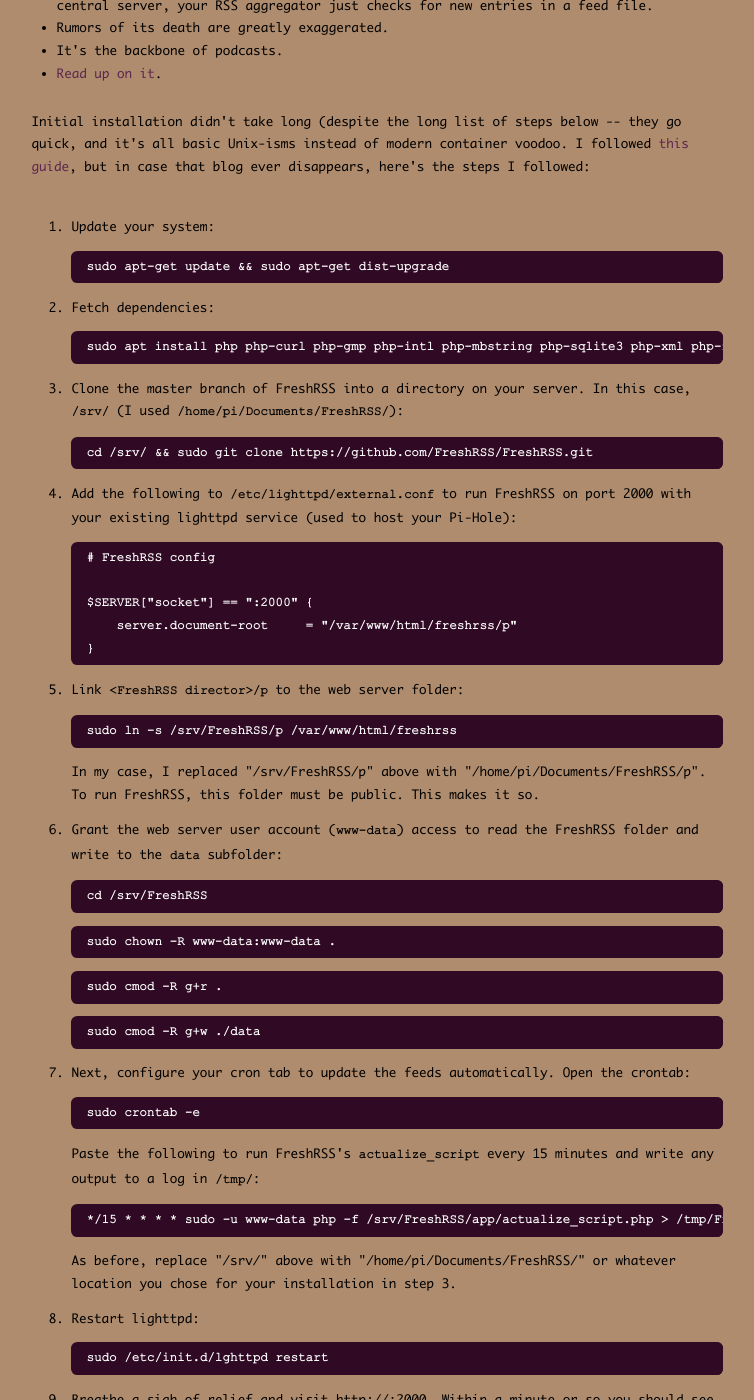
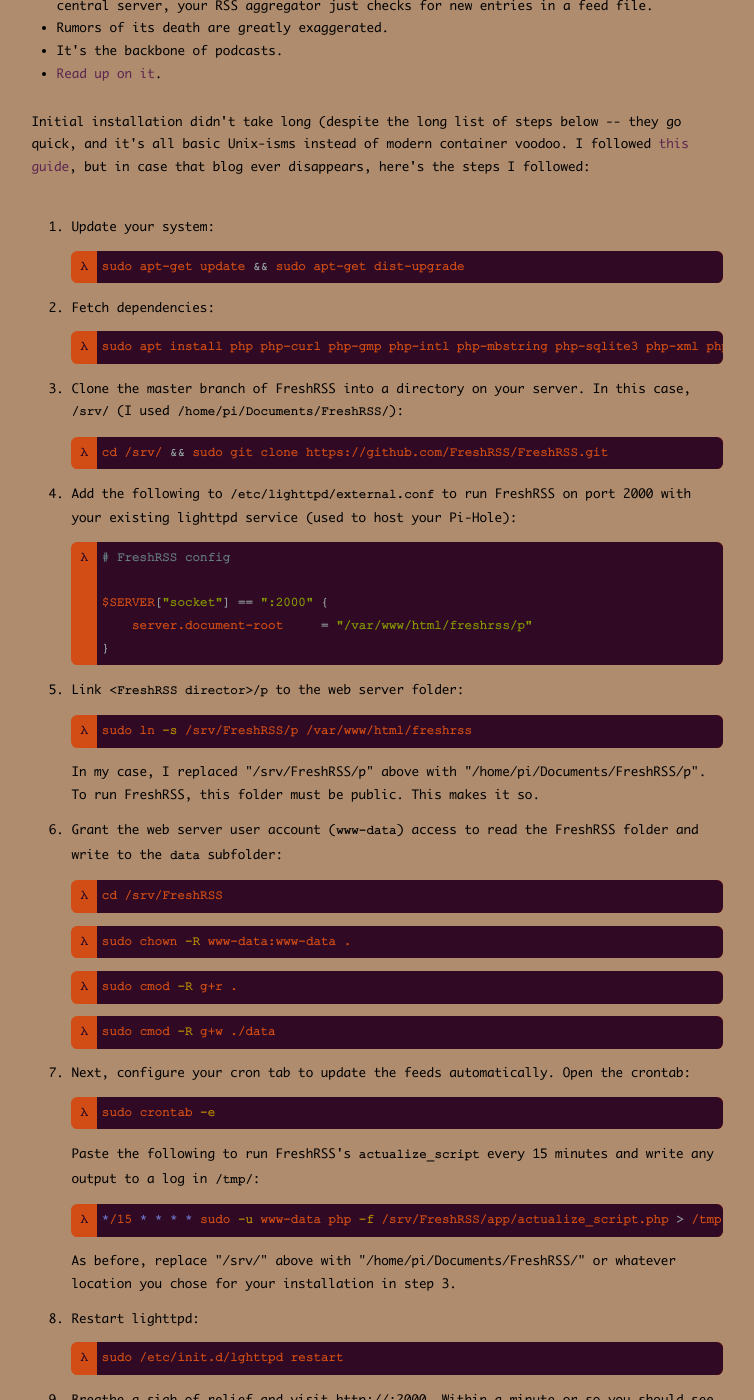
Before and after one commit to nathan-contino/nathan-contino.github.io, a Jekyll site: the page built from _posts/techblog/2022-09-12-natopia.markdown, in a window 1280 px wide and 1400 px high, scrolled down 6172 px. Shown: the whole window, without its empty margins (263-1017 px from the left). Built offline with Jekyll 4.4.1, drawn with Linux system fonts in a browser that asks for light colours; some of the changed text lies outside the part shown.

Commit message:
Console (well, zsh) snippet uncopyable prompt, lambda themed, and readme improvements'

````diff
--- a/_posts/techblog/2017-02-24-whyLambdaLovers.markdown
+++ b/_posts/techblog/2017-02-24-whyLambdaLovers.markdown
@@ -10,13 +10,13 @@
 
 Now that you're familiar with the tip of the lambda iceberg, you're probably wondering: just what the hell is lambda calculus anyway? The wikipedia page is not particularly good at teaching the basics, so you probably expect me to demonstrate something. As it turns out, you're in luck. Behold: a lambda calculus example:
 
-~~~ bash
+~~~
 λparameter.(function parameter parameter) input
 ~~~
 
 Which is equivalent to this function in C:
 
-~~~ c
+~~~
 int lambda(int parameter){
 	function(parameter, parameter);
 }
@@ -28,7 +28,7 @@
 
 That's pretty basic, but it shows you the way that lambda functions work: the lambda function pulls in an input item and replaces "parameter" in its body with the value of input. Now I can show you something a lot cooler:
 
-~~~ bash
+~~~
 λg.(λx.g (x x)) (λx.g (x x))
 ~~~
 
--- a/_posts/techblog/2022-01-28-make-a-bootable-usb-macos.markdown
+++ b/_posts/techblog/2022-01-28-make-a-bootable-usb-macos.markdown
@@ -17,17 +17,17 @@
    click "erase", then rename your drive & choose FAT.
 2. Download the ISO image to load onto the drive.
 3. Convert the ISO to an DMG image:
-   ```
+   ```zsh
    hdiutil convert /path/to/example.iso -format UDRW -o /path/to/example
    ```
    Note that the output file implicitly gets a `.dmg` extension added to the end. You'll need to include the `.dmg` when you write the image to the drive.
 4. Find the USB drive id with diskutil:
-   ```
+   ```zsh
    diskutil list
    ```
    This will output a big list of disks (`/dev/disk1`, `/dev/disk2`, `/dev/disk3`, for instance). Look for the USB you just reformatted by name in the "NAME" column. Then grab the identifier from the "IDENTIFIER" column in row 0. Or just use the last string in the disk label at the start of the disk listing, a la "disk3". If you forgot to assign a meaningful name, you might be able to find it by capacity.
 5. Write your DMG to the USB drive using the ID from the previous step:
-   ```
+   ```zsh
    sudo dd if=/path/to/example.dmg of=/dev/<USB DRIVE ID> bs=1m
    ```
    **Note:** you'll need to include the `.dmg` extension at the end of your image file. If you're a little thick like me, you might forget it because you didn't include it in step 3. You *do* have to include it this time.
--- a/_posts/techblog/2022-09-12-natopia.markdown
+++ b/_posts/techblog/2022-09-12-natopia.markdown
@@ -319,26 +319,26 @@
 
 1. Update your system:
 
-   ```
+   ```zsh
    sudo apt-get update && sudo apt-get dist-upgrade
    ```
 2. Fetch dependencies:
 
-   ```
+   ```zsh
    sudo apt install php php-curl php-gmp php-intl php-mbstring php-sqlite3 php-xml php-zip
    ```
 
 3. Clone the master branch of FreshRSS into a directory on your server. In
    this case, `/srv/` (I used `/home/pi/Documents/FreshRSS/`):
 
-   ```
+   ```zsh
    cd /srv/ && sudo git clone https://github.com/FreshRSS/FreshRSS.git
    ```
 
 4. Add the following to `/etc/lighttpd/external.conf` to run FreshRSS on port
    2000 with your existing lighttpd service (used to host your Pi-Hole):
 
-   ```
+   ```zsh
    # FreshRSS config
 
    $SERVER["socket"] == ":2000" {
@@ -348,7 +348,7 @@
 
 5. Link `<FreshRSS director>/p` to the web server folder:
 
-   ```
+   ```zsh
    sudo ln -s /srv/FreshRSS/p /var/www/html/freshrss
    ```
    In my case, I replaced "/srv/FreshRSS/p" above with "/home/pi/Documents/FreshRSS/p".
@@ -357,33 +357,33 @@
 6. Grant the web server user account (`www-data`) access to read the FreshRSS
    folder and write to the `data` subfolder:
 
-   ```
+   ```zsh
    cd /srv/FreshRSS
    ```
-   ```
+   ```zsh
    sudo chown -R www-data:www-data .
    ```
-   ```
+   ```zsh
    sudo cmod -R g+r .
    ```
-   ```
+   ```zsh
    sudo cmod -R g+w ./data
    ```
 
 7. Next, configure your cron tab to update the feeds automatically.
    Open the crontab:
-   ```
+   ```zsh
    sudo crontab -e
    ```
    Paste the following to run FreshRSS's `actualize_script` every 15 minutes
    and write any output to a log in `/tmp/`:
-   ```
+   ```zsh
    */15 * * * * sudo -u www-data php -f /srv/FreshRSS/app/actualize_script.php > /tmp/FreshRSS.log 2>&1
    ```
    As before, replace "/srv/" above with "/home/pi/Documents/FreshRSS/" or
    whatever location you chose for your installation in step 3.
 8. Restart lighttpd:
-   ```
+   ```zsh
    sudo /etc/init.d/lghttpd restart
    ```
 9. Breathe a sigh of relief and visit http://<home server address>:2000. Within
@@ -423,7 +423,7 @@
 
 1. Install Samba on the raspberry pi:
 
-   ```
+   ```zsh
    sudo apt update && sudo apt upgrade
    sudo apt install samba samba-common-bin
    ```
@@ -431,7 +431,7 @@
    file sharing (I stuck with pi; that's probably not the most secure
    way to go):
 
-   ```
+   ```zsh
    sudo smbpasswd -a pi
    ```
 
@@ -442,7 +442,7 @@
    `/etc/avahi/services/smb.service` file (use `sudo`) and entering
    the following contents:
 
-   ```
+   ```xml
     <?xml version="1.0" standalone='no'?>
     <!DOCTYPE service-group SYSTEM "avahi-service.dtd">
     <service-group>
@@ -464,13 +464,13 @@
 
 5. Restart the Samba service to make these changes effective:
 
-   ```
+   ```zsh
    sudo service smbd restart
    ```
 
    And restart the Avahi service to make the icon changes effective:
 
-   ```
+   ```zsh
    sudo service avahi-daemon restart
    ```
 
--- a/_stylesheets/fruity.css
+++ b/_stylesheets/fruity.css
@@ -1,78 +1,85 @@
-.highlight .hll { background-color: #333333 }
-.highlight  { background: #300A24; color: #ffffff; padding-left:5px; border-radius: 0.5em;}
-.highlight .c { color: #008800; font-style: italic; background-color: #0f140f } /* Comment */
-.highlight .err { color: #ffffff } /* Error */
-.highlight .esc { color: #ffffff } /* Escape */
-.highlight .g { color: #ffffff } /* Generic */
-.highlight .k { color: #fb660a; font-weight: bold } /* Keyword */
-.highlight .l { color: #ffffff } /* Literal */
-.highlight .n { color: #ffffff } /* Name */
-.highlight .o { color: #ffffff } /* Operator */
-.highlight .x { color: #ffffff } /* Other */
-.highlight .p { color: #ffffff } /* Punctuation */
-.highlight .ch { color: #008800; font-style: italic; background-color: #0f140f } /* Comment.Hashbang */
-.highlight .cm { color: #008800; font-style: italic; background-color: #0f140f } /* Comment.Multiline */
-.highlight .cp { color: #ff0007; font-weight: bold; font-style: italic; background-color: #0f140f } /* Comment.Preproc */
-.highlight .cpf { color: #008800; font-style: italic; background-color: #0f140f } /* Comment.PreprocFile */
-.highlight .c1 { color: #008800; font-style: italic; background-color: #0f140f } /* Comment.Single */
-.highlight .cs { color: #008800; font-style: italic; background-color: #0f140f } /* Comment.Special */
-.highlight .gd { color: #ffffff } /* Generic.Deleted */
-.highlight .ge { color: #ffffff } /* Generic.Emph */
-.highlight .gr { color: #ffffff } /* Generic.Error */
-.highlight .gh { color: #ffffff; font-weight: bold } /* Generic.Heading */
-.highlight .gi { color: #ffffff } /* Generic.Inserted */
-.highlight .go { color: #444444; background-color: #222222 } /* Generic.Output */
-.highlight .gp { color: #ffffff } /* Generic.Prompt */
-.highlight .gs { color: #ffffff } /* Generic.Strong */
-.highlight .gu { color: #ffffff; font-weight: bold } /* Generic.Subheading */
-.highlight .gt { color: #ffffff } /* Generic.Traceback */
-.highlight .kc { color: #fb660a; font-weight: bold } /* Keyword.Constant */
-.highlight .kd { color: #fb660a; font-weight: bold } /* Keyword.Declaration */
-.highlight .kn { color: #fb660a; font-weight: bold } /* Keyword.Namespace */
-.highlight .kp { color: #fb660a } /* Keyword.Pseudo */
-.highlight .kr { color: #fb660a; font-weight: bold } /* Keyword.Reserved */
-.highlight .kt { color: #cdcaa9; font-weight: bold } /* Keyword.Type */
-.highlight .ld { color: #ffffff } /* Literal.Date */
-.highlight .m { color: #0086f7; font-weight: bold } /* Literal.Number */
-.highlight .s { color: #0086d2 } /* Literal.String */
-.highlight .na { color: #ff0086; font-weight: bold } /* Name.Attribute */
-.highlight .nb { color: #ffffff } /* Name.Builtin */
-.highlight .nc { color: #ffffff } /* Name.Class */
-.highlight .no { color: #0086d2 } /* Name.Constant */
-.highlight .nd { color: #ffffff } /* Name.Decorator */
-.highlight .ni { color: #ffffff } /* Name.Entity */
-.highlight .ne { color: #ffffff } /* Name.Exception */
-.highlight .nf { color: #ff0086; font-weight: bold } /* Name.Function */
-.highlight .nl { color: #ffffff } /* Name.Label */
-.highlight .nn { color: #ffffff } /* Name.Namespace */
-.highlight .nx { color: #ffffff } /* Name.Other */
-.highlight .py { color: #ffffff } /* Name.Property */
-.highlight .nt { color: #fb660a; font-weight: bold } /* Name.Tag */
-.highlight .nv { color: #fb660a } /* Name.Variable */
-.highlight .ow { color: #ffffff } /* Operator.Word */
-.highlight .w { color: #888888 } /* Text.Whitespace */
-.highlight .mb { color: #0086f7; font-weight: bold } /* Literal.Number.Bin */
-.highlight .mf { color: #0086f7; font-weight: bold } /* Literal.Number.Float */
-.highlight .mh { color: #0086f7; font-weight: bold } /* Literal.Number.Hex */
-.highlight .mi { color: #0086f7; font-weight: bold } /* Literal.Number.Integer */
-.highlight .mo { color: #0086f7; font-weight: bold } /* Literal.Number.Oct */
-.highlight .sa { color: #0086d2 } /* Literal.String.Affix */
-.highlight .sb { color: #0086d2 } /* Literal.String.Backtick */
-.highlight .sc { color: #0086d2 } /* Literal.String.Char */
-.highlight .dl { color: #0086d2 } /* Literal.String.Delimiter */
-.highlight .sd { color: #0086d2 } /* Literal.String.Doc */
-.highlight .s2 { color: #0086d2 } /* Literal.String.Double */
-.highlight .se { color: #0086d2 } /* Literal.String.Escape */
-.highlight .sh { color: #0086d2 } /* Literal.String.Heredoc */
-.highlight .si { color: #0086d2 } /* Literal.String.Interpol */
-.highlight .sx { color: #0086d2 } /* Literal.String.Other */
-.highlight .sr { color: #0086d2 } /* Literal.String.Regex */
-.highlight .s1 { color: #0086d2 } /* Literal.String.Single */
-.highlight .ss { color: #0086d2 } /* Literal.String.Symbol */
-.highlight .bp { color: #ffffff } /* Name.Builtin.Pseudo */
-.highlight .fm { color: #ff0086; font-weight: bold } /* Name.Function.Magic */
-.highlight .vc { color: #fb660a } /* Name.Variable.Class */
-.highlight .vg { color: #fb660a } /* Name.Variable.Global */
-.highlight .vi { color: #fb660a } /* Name.Variable.Instance */
-.highlight .vm { color: #fb660a } /* Name.Variable.Magic */
-.highlight .il { color: #0086f7; font-weight: bold } /* Literal.Number.Integer.Long */
+.highlight table td { padding: 5px; }
+.highlight table pre { margin: 0; }
+.highlight .w {
+  color: #93a1a1;
+  background-color: #002b36;
+}
+.highlight .err {
+  color: #002b36;
+  background-color: #dc322f;
+}
+.highlight .c, .highlight .ch, .highlight .cd, .highlight .cm, .highlight .cpf, .highlight .c1, .highlight .cs {
+  color: #657b83;
+}
+.highlight .cp {
+  color: #b58900;
+}
+.highlight .nt {
+  color: #b58900;
+}
+.highlight .o, .highlight .ow {
+  color: #93a1a1;
+}
+.highlight .p, .highlight .pi {
+  color: #93a1a1;
+}
+.highlight .gi {
+  color: #859900;
+}
+.highlight .gd {
+  color: #dc322f;
+}
+.highlight .gh {
+  color: #268bd2;
+  background-color: #002b36;
+  font-weight: bold;
+}
+.highlight .k, .highlight .kn, .highlight .kp, .highlight .kr, .highlight .kv {
+  color: #6c71c4;
+}
+.highlight .kc {
+  color: #cb4b16;
+}
+.highlight .kt {
+  color: #cb4b16;
+}
+.highlight .kd {
+  color: #cb4b16;
+}
+.highlight .s, .highlight .sb, .highlight .sc, .highlight .dl, .highlight .sd, .highlight .s2, .highlight .sh, .highlight .sx, .highlight .s1 {
+  color: #859900;
+}
+.highlight .sa {
+  color: #6c71c4;
+}
+.highlight .sr {
+  color: #2aa198;
+}
+.highlight .si {
+  color: #d33682;
+}
+.highlight .se {
+  color: #d33682;
+}
+.highlight .nn {
+  color: #b58900;
+}
+.highlight .nc {
+  color: #b58900;
+}
+.highlight .no {
+  color: #b58900;
+}
+.highlight .na {
+  color: #268bd2;
+}
+.highlight .m, .highlight .mb, .highlight .mf, .highlight .mh, .highlight .mi, .highlight .il, .highlight .mo, .highlight .mx {
+  color: #859900;
+}
+.highlight .ss {
+  color: #859900;
+}
+.highlight {
+  position: relative;
+  border-radius: 0.5em;
+}
--- a/_stylesheets/lite.css
+++ b/_stylesheets/lite.css
@@ -1,10 +1,12 @@
 :root {
   --bg: #000000;
+  --code-bg: #522C46;
   --accent: #5E2750;
   --headeraccent: #f37320;
   --main: #f37320;
   --mainalternative: rgb(210, 77, 21);
   --textcolor: white;
+  --code-textcolor: var(--mainalternative);
   --mutedtextcolor: grey;
   --menucolor: #111;
   --theme-toggle-label: "🌝";
@@ -12,11 +14,13 @@
 }
 .light {
   --bg: #AF8C6D;
+  --code-bg: #300A24;
   --accent: #77216F;
   --headeraccent: #77216F;
   --main: #5E2750;
   --mainalternative: #D24D15;
   --textcolor: black;
+  --code-textcolor: var(--mainalternative);
   --mutedtextcolor: grey;
   --menucolor: #8E6D55;
   --theme-toggle-label: "🌚";
@@ -135,6 +139,39 @@
   overflow: scroll;
   max-width: 80vw;
   display: block;
+  background-color: var(--code-bg);
+  color: var(--code-textcolor);
+}
+
+/* lambda bash prompt for console code snippets*/
+
+.language-zsh code::before {
+  content: "λ";
+  color: var(--code-bg);
+  position: absolute;
+  font-weight: bold;
+  user-select: none;
+  -webkit-user-select: none;
+  -moz-user-select: none;
+  -ms-user-select: none;
+  border-radius: 0.5em;
+  left: -0.3em;
+}
+
+.language-zsh .highlight:has(code) {
+  padding-left: 1em;
+}
+
+.language-zsh:has(code) {
+  border-radius: 0.5em;
+}
+
+.language-zsh code {
+  border-radius: 0em 0.5em 0.5em 0em;
+}
+
+.highlight {
+  background-color: var(--mainalternative);
 }
 
 details {
````
Also changed, not shown: _posts/techblog/2022-10-21-optimizing-jekyll-images.md (+13 -13 lines), _posts/techblog/2025-05-29-escape-the-quarantine-zone.md (+5 -5 lines), Gemfile.lock, README.md.
